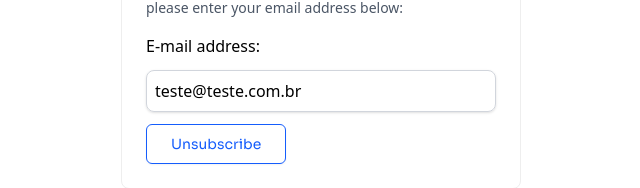
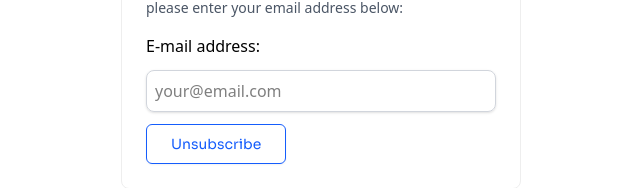
Before and after one commit to diegojcn/safe-for-talk-landing, a React (Vite) app: page /unsubscribe in a window 1280 px wide. Shown: the part 131-319 px from the top of the page, without its empty margins (319-959 px from the left). Built offline with nearby package versions, Linux system fonts and the light colour scheme.

Commit message:
fix: unsubscribe route

```diff
--- a/src/components/Footer.tsx
+++ b/src/components/Footer.tsx
@@ -1,15 +1,16 @@
 import { useTranslation } from 'react-i18next';
+import { Link } from "react-router-dom";
 
 export function Footer() {
     const { t } = useTranslation();
     return (
         <footer className="w-full bg-gray-100 p-1">
-            <a
-                href="/unsubscribe"
+            <Link
+                 to="/unsubscribe"
                 className="inline-block text-xs underline text-grey-600 px-0 py-2 sora-400 hover:bg-blue-50 cursor-pointer transition-all duration-300 hover:scale-105 hover:shadow-lg hover:text-blue-600"
             >
                 {t('cta-unsubscribe-button')}
-            </a>
+            </Link>
         </footer>
     )
 }
--- a/src/pages/Unsubcribe.tsx
+++ b/src/pages/Unsubcribe.tsx
@@ -24,7 +24,7 @@ const deleteUser = async (email: string) => {
 };
 
 const Unsubscribe: React.FC = () => {
-    const [email, setEmail] = useState('teste@teste.com.br');
+    const [email, setEmail] = useState('');
     const [message, setMessage] = useState('')
     const [submitted, setSubmitted] = useState(false);
     const [loading, setLoading] = useState(false)
```
